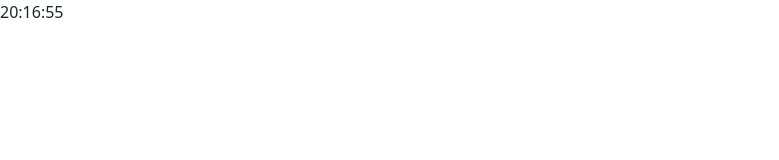
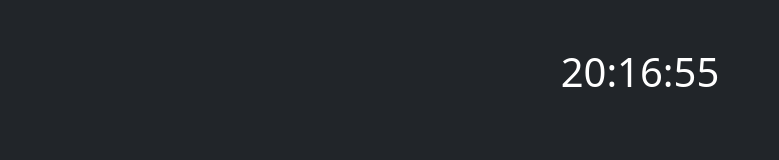
Before and after one commit to lucafranzoi98/js-simon, a plain HTML site: page index.html in a window 1280 px wide. Shown: the whole page, without its empty margins (0-779 px from the left). Drawn offline with nearby package versions, Linux system fonts and the light colour scheme.

Commit message:
add comments and css

```diff
--- a/index.html
+++ b/index.html
@@ -7,12 +7,11 @@
    <link href="https://cdn.jsdelivr.net/npm/bootstrap@5.3.1/dist/css/bootstrap.min.css" rel="stylesheet" integrity="sha384-4bw+/aepP/YC94hEpVNVgiZdgIC5+VKNBQNGCHeKRQN+PtmoHDEXuppvnDJzQIu9" crossorigin="anonymous">
    <link rel="stylesheet" href="./assets/css/style.css">
 </head>
-<body>
+<body class="bg-dark">
 
 
-   <div id="countdown"></div>
+   <h1 id="countdown" class="text-white text-center mt-5"></h1>
 
-   <div id="test"></div>
    <script src="https://cdn.jsdelivr.net/npm/bootstrap@5.3.1/dist/js/bootstrap.bundle.min.js" integrity="sha384-HwwvtgBNo3bZJJLYd8oVXjrBZt8cqVSpeBNS5n7C8IVInixGAoxmnlMuBnhbgrkm" crossorigin="anonymous"></script>
    <script type="text/javascript" src="./assets/js/script.js"></script>
 </body>
```
Also changed, not shown: assets/js/script.js (+11 -0 lines).
